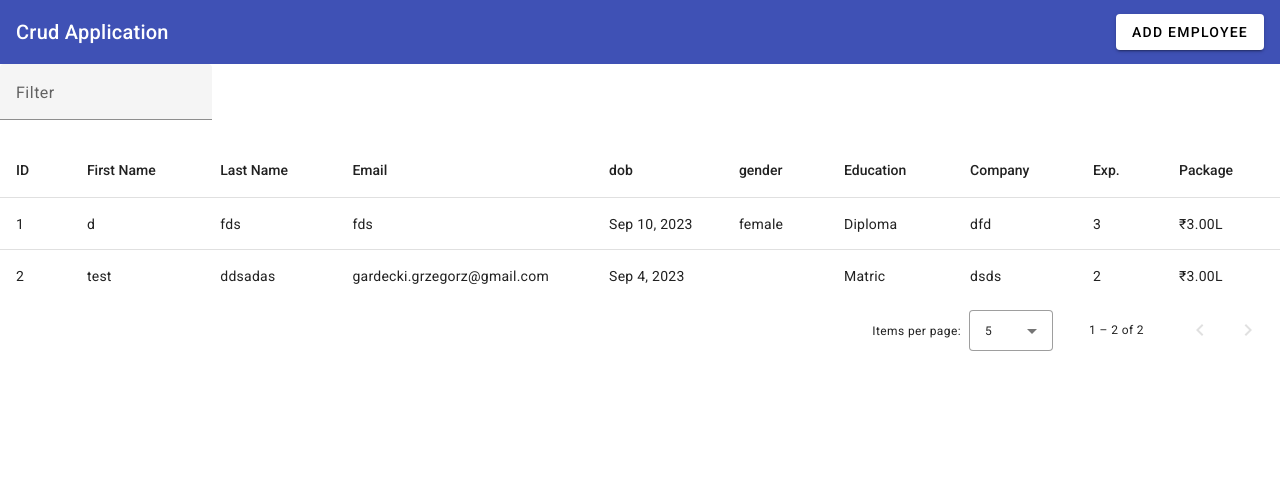
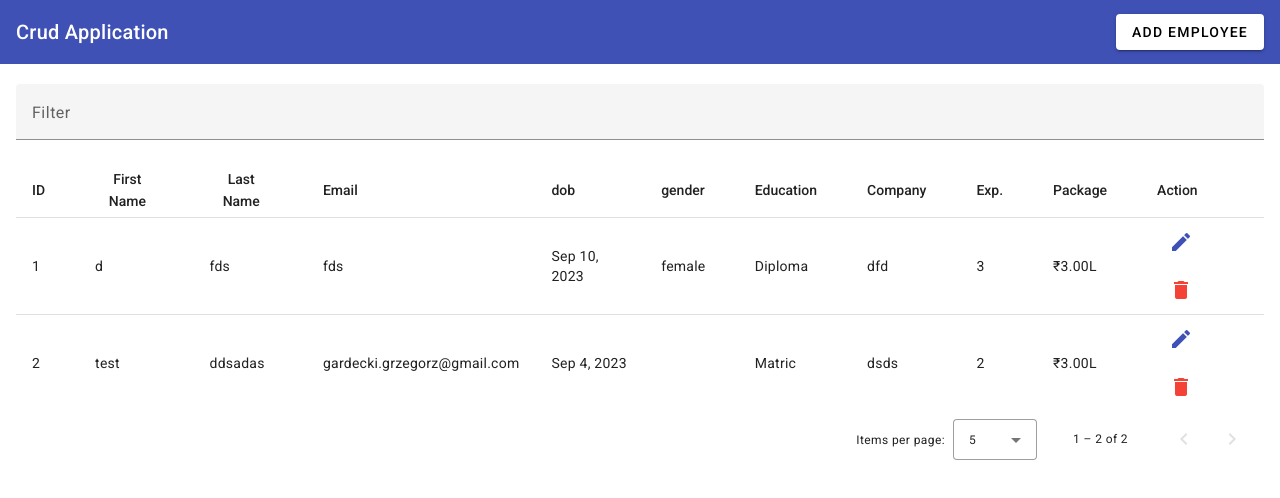
Before and after one commit to GrzegorzProgramowania/Angular15-CrudApp, an Angular app: page / in a window 1280 px wide. Shown: the top 498 px of the page. Built offline with nearby package versions, Linux system fonts and the light colour scheme; data requests are answered from the project's data file.

Commit message:
Added clasees, styles, buttons, methods(editd,delete) with bug in form.

```diff
--- a/src/app/app.component.html
+++ b/src/app/app.component.html
@@ -71,6 +71,18 @@
         </td>
       </ng-container>
 
+      <ng-container matColumnDef="action">
+        <th mat-header-cell *matHeaderCellDef mat-sort-header>Action</th>
+        <td mat-cell *matCellDef="let row">
+          <button mat-icon-button color="primary">
+            <mat-icon>edit</mat-icon>
+          </button>
+          <button mat-icon-button color="warn" (click)="deleteEmpolyee()">
+            <mat-icon>delete</mat-icon>
+          </button>
+        </td>
+      </ng-container>
+
       <tr mat-header-row *matHeaderRowDef="displayedColumns"></tr>
       <tr mat-row *matRowDef="let row; columns: displayedColumns"></tr>
 
--- a/src/app/app.component.scss
+++ b/src/app/app.component.scss
@@ -1,3 +1,12 @@
 .example-spacer {
   flex: 1 1 auto;
 }
+
+.main-body {
+  padding-top: 20px;
+  margin: 0 auto;
+  max-width: 1248px;
+  mat-form-field {
+    width: 100%;
+  }
+}
--- a/src/app/app.component.ts
+++ b/src/app/app.component.ts
@@ -23,6 +23,7 @@ export class AppComponent implements OnInit {
     'company',
     'experience',
     'package',
+    'action',
   ];
   dataSource!: MatTableDataSource<any>;
 
@@ -63,4 +64,13 @@ export class AppComponent implements OnInit {
       this.dataSource.paginator.firstPage();
     }
   }
+  deleteEmpolyee(id: number) {
+    this._empService.deleteEmployee(id).subscribe({
+      next: (res) => {
+        alert('Employee deleted!');
+        this.getEmployeeList();
+      },
+      error: console.log,
+    });
+  }
 }
--- a/src/app/services/employee.service.ts
+++ b/src/app/services/employee.service.ts
@@ -9,10 +9,13 @@ export class EmployeeService {
   constructor(private _http: HttpClient) {}
 
   addEmployee(data: any): Observable<any> {
-    return this._http.post('http://localhost:3000/employees', data);
+    return this._http.post('http://localhost:4200/employees', data);
   }
 
   getEmployeeList(): Observable<any> {
-    return this._http.get('http://localhost:3000/employees');
+    return this._http.get('http://localhost:4200/employees');
+  }
+  deleteEmployee(id: number): Observable<any> {
+    return this._http.delete(`http://localhost:4200/employees/${id}`);
   }
 }
```
